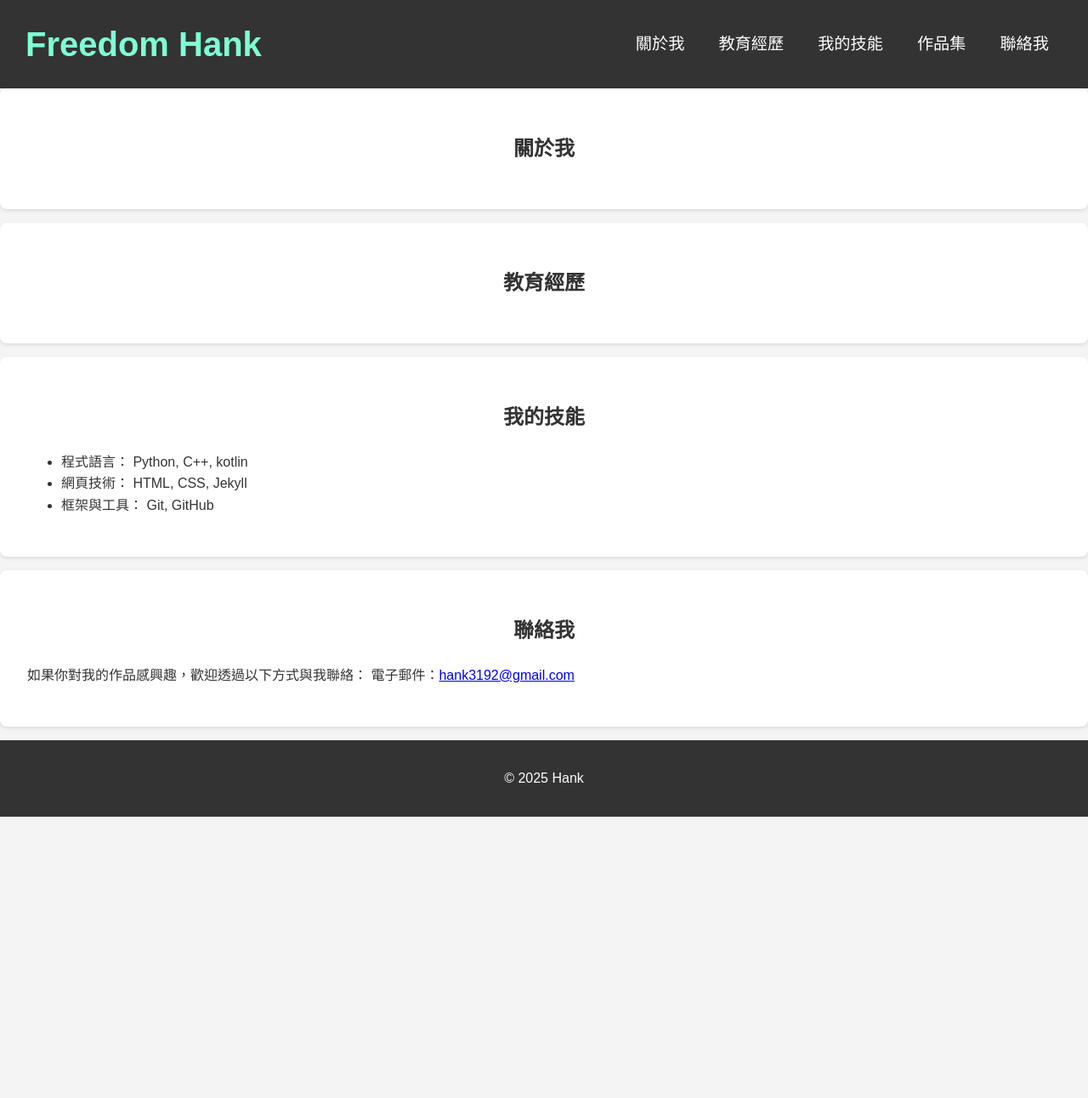
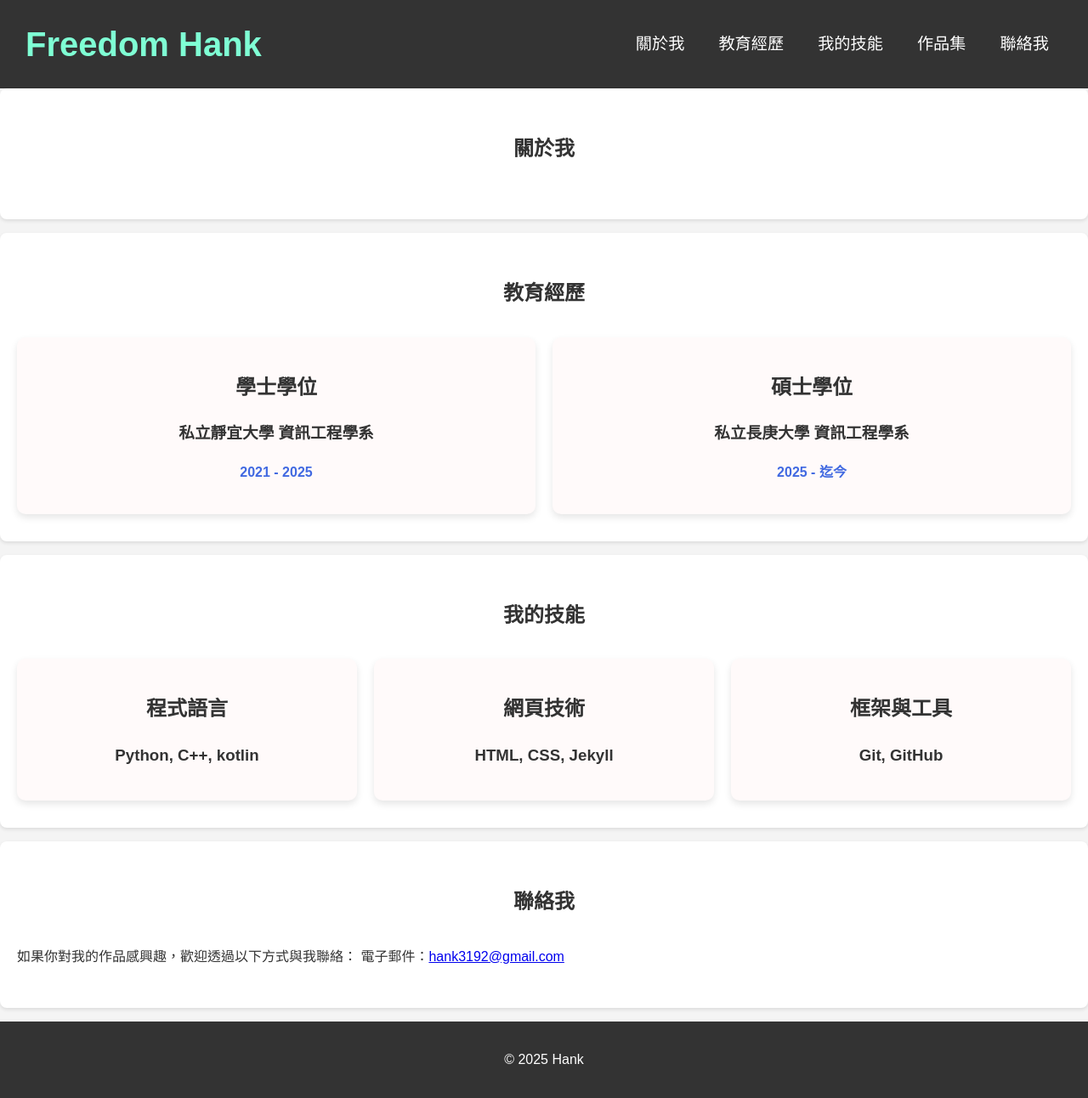
Before and after one commit to Freedom-Hank/Freedom-Hank.github.io, a Jekyll site: the page built from index.html, in a window 1280 px wide. Shown: the whole page at 85% size. Built offline with Jekyll 4.4.1, drawn with Linux system fonts in a browser that asks for light colours; before the commit the page ends 961 px from its top, so only the background shows below that.

Commit message:
重新設計網站

```diff
--- a/_includes/about_me.md
+++ b/_includes/about_me.md
@@ -1 +1 @@
-## 關於我
+# 關於我
--- a/_layouts/default.html
+++ b/_layouts/default.html
@@ -8,12 +8,14 @@
 </head>
 <body>
     <header id="top">
-        <h1><a href="/">{{ site.title }}</a></h1>
+        <div class="logo">
+            <a href="/">{{ site.title }}</a>
+        </div>
         <nav>
             <ul>
-                <li><a href="#about">關於我</a></li>
-                <li><a href="#education">教育經歷</a></li>
-                <li><a href="#skills">我的技能</a></li>
+                <li><a href="/index.html#about">關於我</a></li>
+                <li><a href="/index.html#education">教育經歷</a></li>
+                <li><a href="/index.html#skills">我的技能</a></li>
                 <li><a href="/experiences.html">作品集</a></li>
                 <li><a href="#contact">聯絡我</a></li>
             </ul>
--- a/assets/css/style.css
+++ b/assets/css/style.css
@@ -1,6 +1,7 @@
 /* ====================================
    基本設定 (Base Styles)
    ==================================== */
+
 body {
     font-family: Arial, sans-serif;
     line-height: 1.6;
@@ -9,33 +10,13 @@ body {
     color: #333; /* 文字顏色 */
     background-color: #f4f4f4; /* 背景顏色 */
 }
-h1 {
-    font-size: 2.5rem; /* 調整字體大小 */
-    text-align: left; /* 讓文字靠左 */
-    margin: 0;
-    padding: 0;
-    padding-left: 30px;
-}
-
-/* 標誌裡的連結樣式 */
-h1 a {
-    color: #7fffd4; /* 類似圖片中的藍色 */
-    text-decoration: none; /* 移除底線 */
-    font-weight: bold; /* 讓字體變粗 */
-}
-
-
-h2 {
-    color: #333;
-    text-align: center;
-}
 
 /* ====================================
    版面配置 (Layout)
    ==================================== */
+
 header {
     background-color: #333;
-    color: black;
     display: flex;
     justify-content: space-between; /* 將標題推向左邊，導覽列推向右邊 */
     align-items: center; /* 讓內容垂直居中 */
@@ -56,6 +37,13 @@ section {
     box-shadow: 0 2px 4px rgba(0, 0, 0, 0.1);
 }
 
+section {
+    max-width: 1600px;
+    margin-left: auto; /* 自動計算左邊距 */
+    margin-right: auto; /* 自動計算右邊距 */
+    padding: 2rem 20px; /* 增加左右內邊距，防止內容緊貼螢幕邊緣 */
+}
+
 footer {
     text-align: center;
     padding: 1rem;
@@ -66,6 +54,28 @@ footer {
 /* ====================================
    元件樣式 (Component Styles)
    ==================================== */
+
+/* 網站 LOGO 樣式 */
+.logo {
+    font-size: 2.5rem; /* 調整字體大小 */
+    text-align: left; /* 讓文字靠左 */
+    margin: 0;
+    padding: 0;
+    padding-left: 30px;
+}
+
+.logo a {
+    color: #7fffd4; /* 類似圖片中的藍色 */
+    text-decoration: none; /* 移除底線 */
+    font-weight: bold; /* 讓字體變粗 */
+}
+
+h1 {
+    color: #333;
+    text-align: center;
+    margin-bottom: 2rem;
+}
+
 nav ul {
     list-style-type: none; /* 移除點點 */
     margin: 0;
@@ -89,3 +99,36 @@ nav a {
 nav a:hover {
     color: #7fffd4; /* 改變滑鼠懸停時的顏色 */
 }
+
+/* ====================================
+   方框樣式 (Box Styles)
+   ==================================== */
+
+/* 通用的方框樣式 */
+.box {
+    background-color: #fffafa; /* 方框的背景顏色 */
+    padding: 20px; /* 方框的內邊距 */
+    border-radius: 10px; /* 圓角效果 */
+    box-shadow: 0 4px 8px rgba(0, 0, 0, 0.1); /* 陰影效果 */
+    flex: 1 300px; /* 讓方框在容器中彈性伸縮，最小寬度為300px */
+    text-align: center; /* 文字置中 */
+}
+
+/* 通用的方框容器樣式 */
+.box-container {
+    display: flex; /* 啟用 Flexbox */
+    flex-direction: row; /* 讓方框左右排列 */
+    justify-content: center; /* 讓方框在水平方向上居中 */
+    gap: 20px; /* 增加方框之間的垂直間距 */
+    flex-wrap: wrap; /* 當方框太多時自動換行 */
+}
+
+.box-container h3 {
+    margin-top: 0; /* 移除標題上方的間距 */
+    color: #333; /* 標題顏色 */
+}
+
+.box-container p {
+    color: #4169e1; /* 文字顏色 */
+    font-weight: bold; /* 讓文字變粗 */
+}
--- a/index.html
+++ b/index.html
@@ -9,20 +9,41 @@ title: 首頁
 </section>
 
 <section id="education">
-    <h2>教育經歷</h2>
+    <h1>教育經歷</h1>
+    <div class="box-container">
+        <div class="box">
+            <h2>學士學位</h2>
+            <h3>私立靜宜大學 資訊工程學系 </h3>
+            <p>2021 - 2025</p>
+        </div>
+            <div class="box">
+            <h2>碩士學位</h2>
+            <h3>私立長庚大學 資訊工程學系</h3>
+            <p>2025 - 迄今</p>
+        </div>
+    </div>
 </section>
 
 <section id="skills">
-    <h2>我的技能</h2>
-    <ul>
-        <li>程式語言： Python, C++, kotlin</li>
-        <li>網頁技術： HTML, CSS, Jekyll</li>
-        <li>框架與工具： Git, GitHub</li>
-    </ul>
+    <h1>我的技能</h1>
+    <div class="box-container">
+        <div class="box">
+            <h2>程式語言</h2>
+            <h3>Python, C++, kotlin</h3>
+        </div>
+        <div class="box">
+            <h2>網頁技術</h2>
+            <h3>HTML, CSS, Jekyll</h3>
+        </div>
+        <div class="box">
+            <h2>框架與工具</h2>
+            <h3>Git, GitHub</h3>
+        </div>
+    </div>
 </section>
 
 <section id="contact">
-    <h2>聯絡我</h2>
+    <h1>聯絡我</h1>
     <p>
         如果你對我的作品感興趣，歡迎透過以下方式與我聯絡：
         電子郵件：<a href="mailto:hank3192@gmail.com">hank3192@gmail.com</a>
```
Also changed, not shown: experiences.html (+17 -6 lines), 3 other files.
